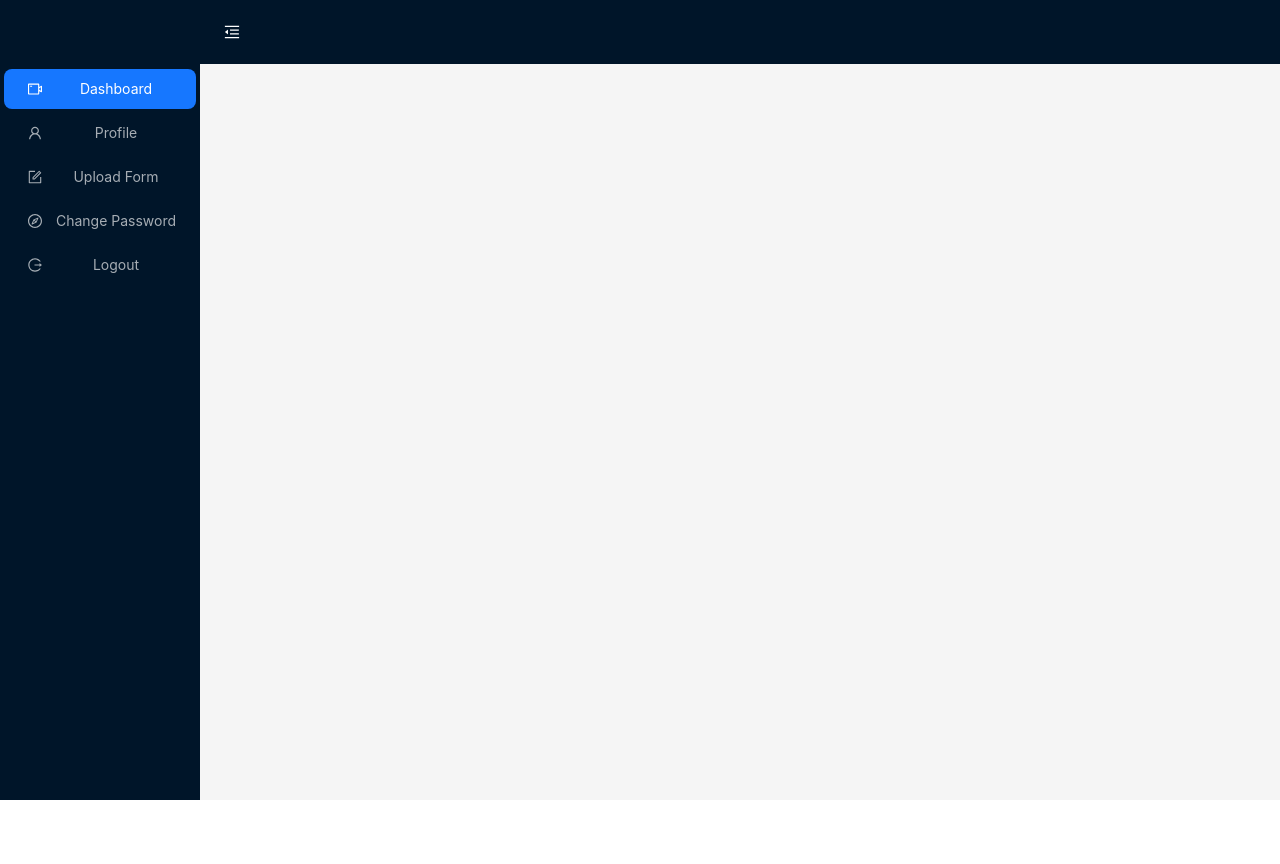
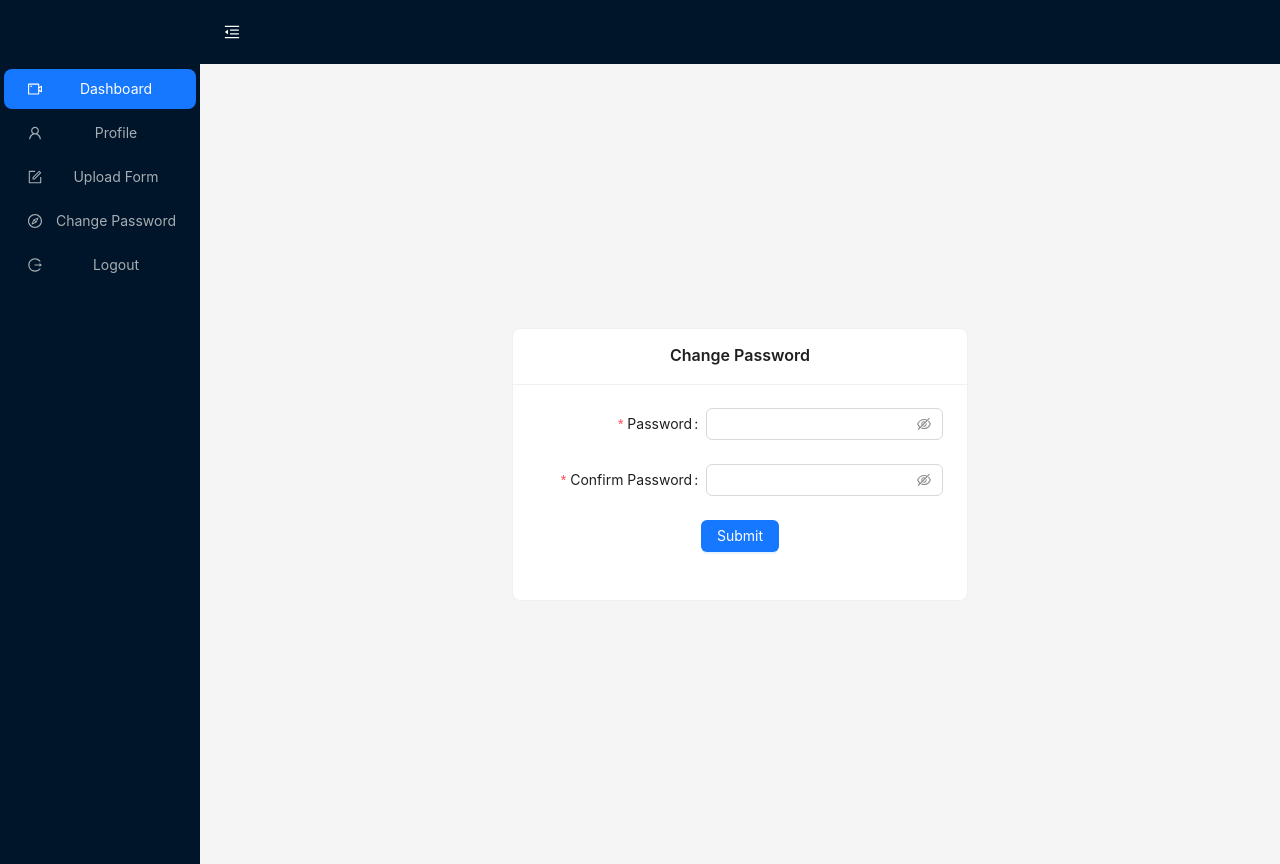
Before and after one commit to AvaniTechtic/test-admin, a React (Create React App) app: page /admin/change-password in a window 1280 px wide. Before the commit the page ends 800 px from the top, so only its background shows below. Built offline with nearby package versions, Linux system fonts and the light colour scheme.

Commit message:
changed password screen

```diff
--- a/src/App.js
+++ b/src/App.js
@@ -6,6 +6,7 @@ import RegistrationPage from './Components/RegistrationComponent';
 import ForgotPasswordPage from './Components/ForgotPasswordComponent';
 import Dashboard from './Components/DashboardComponent';
 import ProfilePage from './Components/ProfileComponent';
+import ChangePassPage from './Components/ChangePassword';
 
 function App() {
   return (
@@ -18,7 +19,7 @@ function App() {
           <Route path="/admin/*" element={<AdminLayout />}>
             <Route path="dashboard" element={<Dashboard />} />
             <Route path="profile" element={<ProfilePage />} />
-            <Route path="forgot-password" element={<ForgotPasswordPage />} />
+            <Route path="change-password" element={<ChangePassPage />} />
           </Route>
         </Routes>
       </Router>
--- a/src/Components/AdminLayout.js
+++ b/src/Components/AdminLayout.js
@@ -25,7 +25,7 @@ const AdminLayout = () => {
             <Link to="/admin/forgot-password">Upload Form</Link>
           </Menu.Item>
           <Menu.Item key="4" icon={<CompassOutlined />}>
-            <Link to="/admin/forgot-password">Change Password</Link>
+            <Link to="/admin/change-password">Change Password</Link>
           </Menu.Item>
           <Menu.Item key="5" icon={<LogoutOutlined />}>
             <Link to="/">Logout</Link>
--- /dev/null
+++ b/src/Components/ChangePassword.js
@@ -0,0 +1,97 @@
+import { showNotification } from './NotificationComponent';
+import React from "react";
+import { Card, Button, Form, Input, Space } from "antd";
+
+const ChangePassPage = () => {
+    // submit the form
+    const onFinish = (values) => {
+        showNotification('', 'success', 'Successfully changed your password')
+    };
+
+    // throws the error if any in form
+    const onFinishFailed = (errorInfo) => {
+        console.log("Failed:", errorInfo);
+    };
+
+    return (
+        <div
+            style={{
+                display: "flex",
+                alignItems: "center",
+                justifyContent: "center",
+                minHeight: "100vh", // Ensure the container takes up the full viewport height
+            }}
+        >
+            <Space direction="vertical" size={16}>
+                <Card title="Change Password">
+                    <Form
+                        name="basic"
+                        labelCol={{
+                            span: 10,
+                        }}
+                        wrapperCol={{
+                            span: 16,
+                        }}
+                        style={{
+                            minWidth: 400,
+                        }}
+                        initialValues={{
+                            remember: true,
+                        }}
+                        onFinish={onFinish}
+                        onFinishFailed={onFinishFailed}
+                        autoComplete="off"
+                    >
+                        <Form.Item
+                            label="Password"
+                            name="password"
+                            rules={[
+                                { required: true, message: "Please input your password!" },
+                                {
+                                    pattern: /^(?=.*\d)(?=.*[a-z])(?=.*[A-Z]).{8,16}$/,
+                                    message: `Must contain at least one number and one uppercase and lowercase letter, and at least 8 or more characters`,
+                                },
+                            ]}
+                        >
+                            <Input.Password />
+                        </Form.Item>
+
+                        <Form.Item
+                            label="Confirm Password"
+                            name="confPassword"
+                            rules={[
+                                { required: true, message: "Please confirm your password!" },
+                                ({ getFieldValue }) => ({
+                                    validator(rule, value) {
+                                        if (!value || getFieldValue("password") === value) {
+                                            return Promise.resolve();
+                                        }
+                                        return Promise.reject(
+                                            "Password and Confirm password does not match!"
+                                        );
+                                    },
+                                }),
+                            ]}
+                        >
+                            <Input.Password />
+                        </Form.Item>
+
+                        <Form.Item
+                            style={{
+                                textAlign: "center",
+                                justifyContent: "center",
+                                display: "flex",
+                            }}
+                        >
+                            <Button type="primary" htmlType="submit">
+                                Submit
+                            </Button>
+                        </Form.Item>
+                    </Form>
+                </Card>
+            </Space>
+        </div >
+    );
+};
+
+export default ChangePassPage;
```
